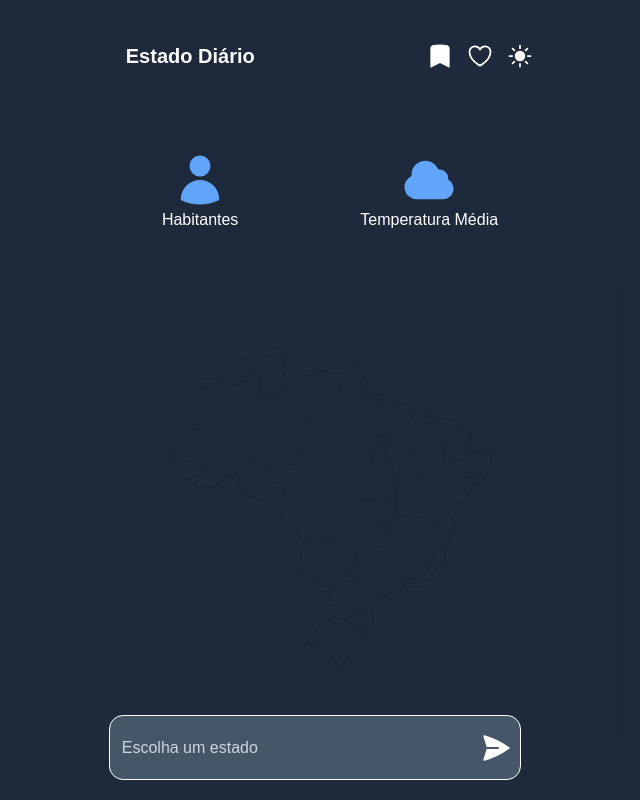
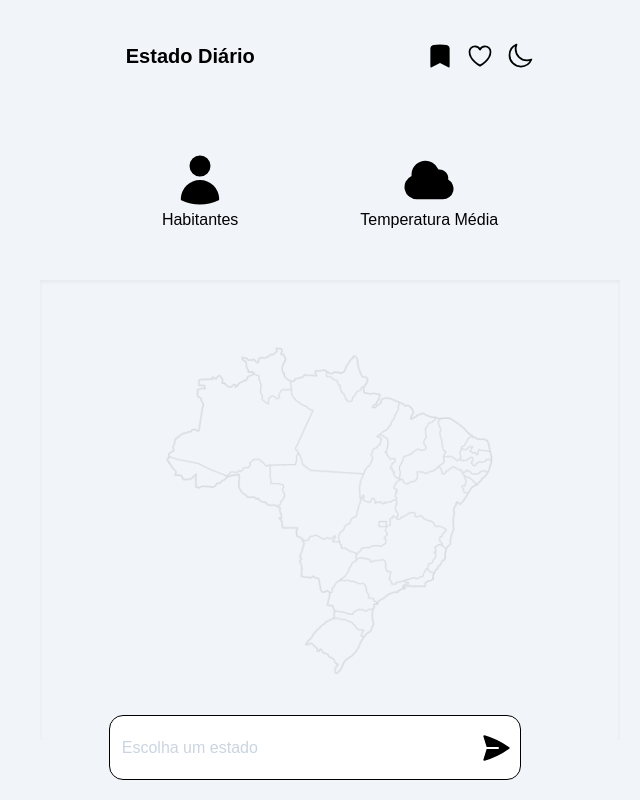
Before and after one commit to fabcode01/Estado-Diario, a Next.js app: page /game in a window 1280 px wide. Shown: the whole page, without its empty margins (310-950 px from the left). Built offline with nearby package versions, Linux system fonts and the light colour scheme.

Commit message:
context no tema

```diff
--- a/componentes/Cabecalho.tsx
+++ b/componentes/Cabecalho.tsx
@@ -1,6 +1,7 @@
 import { useContext } from 'react'
 import { climaIcon, habitantesIcon, infoIcon, noturnoIcon, onNoturnoIcon, pontuacaoIcon } from '../icons/icons'
 import { TemaContext } from '@/context/TemaContext'
+import { MudarTema } from './MudarTema'
 
 
 
@@ -28,10 +29,8 @@ export default function Cabecalho(){
                     <li className='w-7 cursor-pointer'>{pontuacaoIcon}</li>
                     <li className='w-7 cursor-pointer'>{infoIcon}</li>
 
+                    <MudarTema/>
 
-                    <li className='w-7 cursor-pointer' onClick={alterarTema}>{
-                    tema === 'light' ? noturnoIcon : onNoturnoIcon
-                    }</li>
 
 
 
--- /dev/null
+++ b/componentes/MudarTema.tsx
@@ -0,0 +1,16 @@
+import { TemaContext } from "@/context/TemaContext";
+import { noturnoIcon, onNoturnoIcon } from "@/icons/icons";
+import { useContext } from "react";
+
+
+export function MudarTema(){
+    const{tema, alterarTema} = useContext(TemaContext)
+
+    return (
+        <div>
+            <li className='w-7 cursor-pointer list-none' onClick={alterarTema}>{
+                tema === 'light' ? noturnoIcon : onNoturnoIcon
+                }</li>
+        </div>
+    )
+}
--- a/context/TemaContext.tsx
+++ b/context/TemaContext.tsx
@@ -1,6 +1,7 @@
-import { createContext, useState } from "react";
+import { createContext, useEffect, useState } from "react";
 
 type Tema = 'dark' | 'light'
+
 
 interface TemaContextProps {
     tema: Tema
@@ -8,16 +9,24 @@ interface TemaContextProps {
 
 }
 
+
+
+
 export const TemaContext = createContext<TemaContextProps>({
     tema: 'dark', alterarTema: ()=>{}
 })
 
 export function TemaProvider(props: any){
-    const[tema, setTema] = useState<Tema>('dark')
+
+    const[tema, setTema] = useState<Tema>('light')
+
 
     function alterarTema(){
         setTema(tema === 'dark' ? 'light' : 'dark')
     }
+
+
+
 
     return (
         <TemaContext.Provider value={{tema, alterarTema}}>
--- a/pages/_document.tsx
+++ b/pages/_document.tsx
@@ -1,15 +1,13 @@
+import { TemaContext } from "@/context/TemaContext";
 import { Html, Head, Main, NextScript } from "next/document";
-import { useEffect, useState } from "react";
+import { useContext } from "react";
 
 export default function Document() {
 
 
 
-
-
-
   return (
-    <Html className="" lang="pt-br">
+    <Html lang="pt-br">
       <Head />
       <body>
         <Main />
--- a/pages/game.tsx
+++ b/pages/game.tsx
@@ -5,7 +5,6 @@ import Cabecalho from "@/componentes/Cabecalho";
 import Palpites from "@/componentes/Palpites";
 import Input from "@/componentes/Input";
 import Head from "next/head";
-import { redirect } from "next/navigation";
 import { TemaContext } from "@/context/TemaContext";
 
 export function getStaticProps() {
@@ -102,7 +101,7 @@ export default function Game(props: any) {
 
   }
 
-  const{tema} = useContext(TemaContext)
+  const{ tema } = useContext(TemaContext)
 
   return (
     <div className={tema}>
--- a/pages/index.tsx
+++ b/pages/index.tsx
@@ -1,26 +1,19 @@
+import { MudarTema } from "@/componentes/MudarTema";
+import { TemaContext } from "@/context/TemaContext";
 import { setaBaixo, setaCima } from "@/icons/icons";
 import Head from "next/head";
 
 import Link from "next/link";
-import { useEffect, useState } from "react";
+import { useContext } from "react";
 
 
 export default function Tutorial(){
-    const[tema, setTema] = useState<any>('')
+    const{tema} = useContext(TemaContext)
 
-    useEffect(()=>{
-        if(localStorage.getItem('tema')){
-          setTema(localStorage.getItem('tema'))
-        } else{
-          localStorage.setItem('tema','white')
-          setTema(localStorage.getItem('tema'))
-        }
-
-
-      },[])
 
     return (
         <div className={tema}>
+
             <div className="
             h-screen
             flex
@@ -35,9 +28,11 @@ export default function Tutorial(){
               dark:bg-slate-800
               dark:text-white
             ">
+
                 <Head>
                     <title>Início</title>
                 </Head>
+                <MudarTema/>
                 <div className="flex flex-col items-center gap-y-6 max-w-[660px]">
                     <h1 className='text-xl'>Estado Diário</h1>
                     <div className="flex flex-col gap-10">
```
